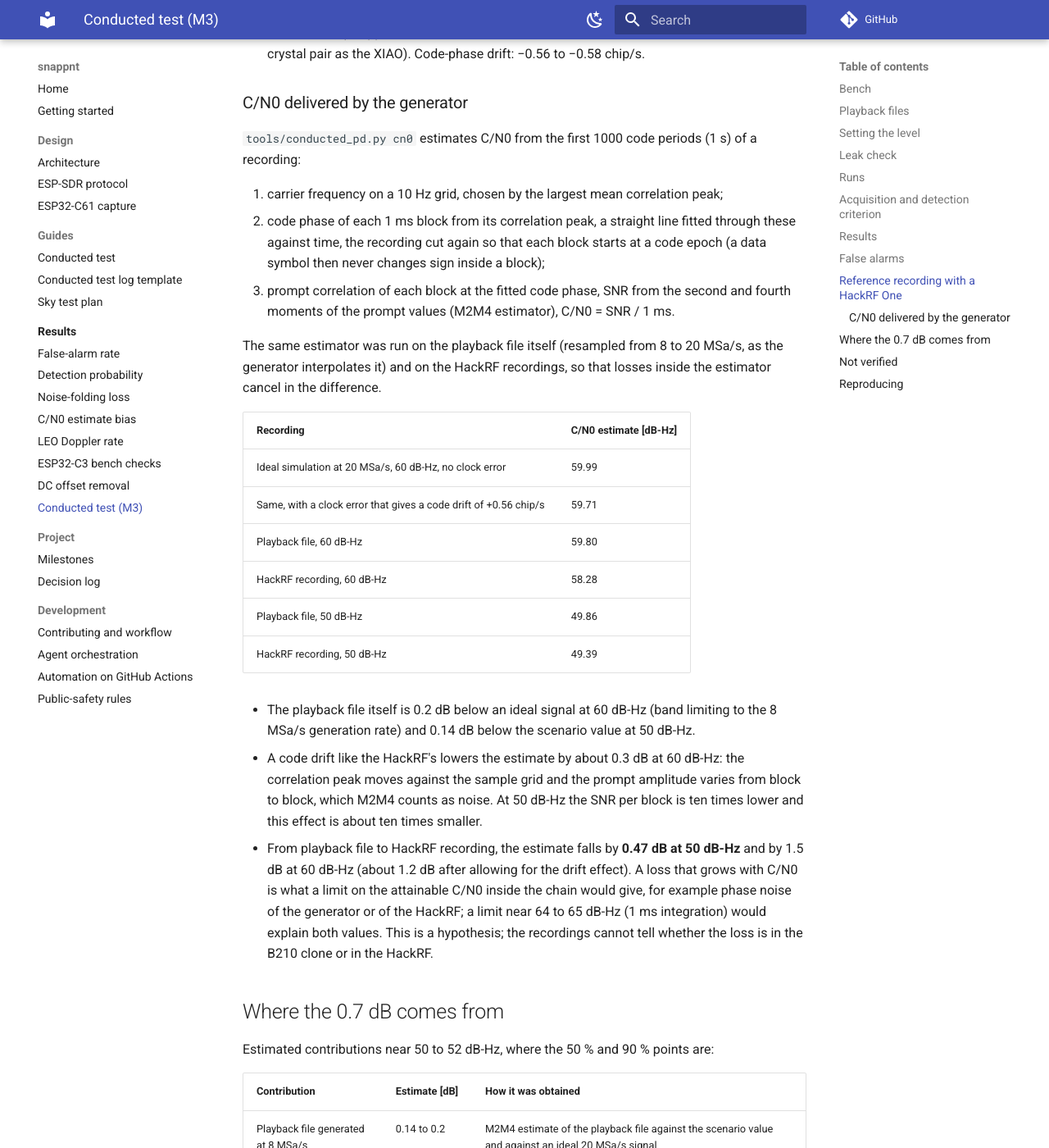
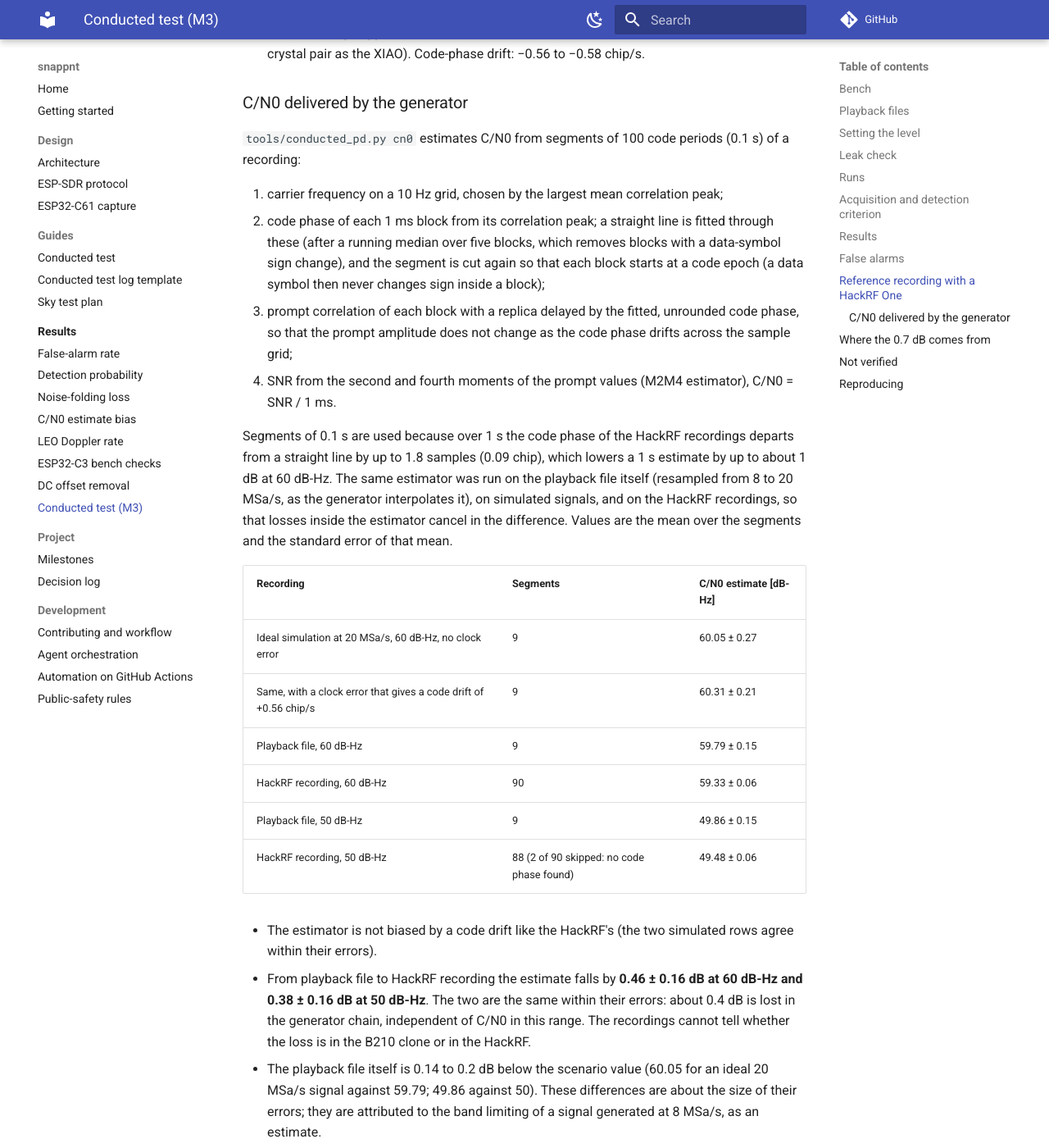
Before and after one commit to h-shiono/snappnt, an MkDocs documentation site: the page built from docs/results/conducted-m3.md, in a window 1280 px wide and 1400 px high, scrolled down 9432 px. Shown: the whole window at 82% size. Built offline with MkDocs 1.6.1 and Material for MkDocs 9.7.7, drawn with Linux system fonts in a browser that asks for light colours; comment, search, counter and statistics services are not loaded; some of the changed text lies outside the part shown.

Commit message:
Conducted-test tool: address review findings, fix the C/N0 estimator
- rise: refuse a directory whose captures have different sample rates
- cn0: read one code period more than asked for, so that aligning the blocks
  to a code epoch keeps the requested number; refuse fewer than two blocks
- cn0: prompt values from a replica delayed by the fitted, unrounded code
  phase (the rounded lag let the prompt amplitude change with the code drift,
  which M2M4 counts as noise); running median before the lag fit; estimates
  over segments (--segments) with mean and standard error
- tests: code drift with an off-grid carrier, too few blocks, mixed rates
- results page: delivered C/N0 from 0.1 s segments (chain loss about 0.4 dB
  at both 50 and 60 dB-Hz), full reproduction steps with the directory layout

Co-Authored-By: Claude Opus 5.5 <noreply@anthropic.com>
Signed-off-by: h-shiono <hato.gnss@gmail.com>

````diff
--- a/docs/results/conducted-m3.md
+++ b/docs/results/conducted-m3.md
@@ -295,41 +295,46 @@ One in place of the XIAO, with the same attenuators and DC block and the same tr
 
 ### C/N0 delivered by the generator
 
-`tools/conducted_pd.py cn0` estimates C/N0 from the first 1000 code periods (1 s) of a
+`tools/conducted_pd.py cn0` estimates C/N0 from segments of 100 code periods (0.1 s) of a
 recording:
 
 1. carrier frequency on a 10 Hz grid, chosen by the largest mean correlation peak;
-2. code phase of each 1 ms block from its correlation peak, a straight line fitted through
-   these against time, the recording cut again so that each block starts at a code epoch (a
+2. code phase of each 1 ms block from its correlation peak; a straight line is fitted through
+   these (after a running median over five blocks, which removes blocks with a data-symbol
+   sign change), and the segment is cut again so that each block starts at a code epoch (a
    data symbol then never changes sign inside a block);
-3. prompt correlation of each block at the fitted code phase, SNR from the second and fourth
-   moments of the prompt values (M2M4 estimator), C/N0 = SNR / 1 ms.
+3. prompt correlation of each block with a replica delayed by the fitted, unrounded code
+   phase, so that the prompt amplitude does not change as the code phase drifts across the
+   sample grid;
+4. SNR from the second and fourth moments of the prompt values (M2M4 estimator),
+   C/N0 = SNR / 1 ms.
 
-The same estimator was run on the playback file itself (resampled from 8 to 20 MSa/s, as the
-generator interpolates it) and on the HackRF recordings, so that losses inside the estimator
-cancel in the difference.
+Segments of 0.1 s are used because over 1 s the code phase of the HackRF recordings departs
+from a straight line by up to 1.8 samples (0.09 chip), which lowers a 1 s estimate by up to
+about 1 dB at 60 dB-Hz. The same estimator was run on the playback file itself (resampled
+from 8 to 20 MSa/s, as the generator interpolates it), on simulated signals, and on the
+HackRF recordings, so that losses inside the estimator cancel in the difference. Values are
+the mean over the segments and the standard error of that mean.
 
-| Recording | C/N0 estimate [dB-Hz] |
-|---|---|
-| Ideal simulation at 20 MSa/s, 60 dB-Hz, no clock error | 59.99 |
-| Same, with a clock error that gives a code drift of +0.56 chip/s | 59.71 |
-| Playback file, 60 dB-Hz | 59.80 |
-| HackRF recording, 60 dB-Hz | 58.28 |
-| Playback file, 50 dB-Hz | 49.86 |
-| HackRF recording, 50 dB-Hz | 49.39 |
+| Recording | Segments | C/N0 estimate [dB-Hz] |
+|---|---|---|
+| Ideal simulation at 20 MSa/s, 60 dB-Hz, no clock error | 9 | 60.05 ± 0.27 |
+| Same, with a clock error that gives a code drift of +0.56 chip/s | 9 | 60.31 ± 0.21 |
+| Playback file, 60 dB-Hz | 9 | 59.79 ± 0.15 |
+| HackRF recording, 60 dB-Hz | 90 | 59.33 ± 0.06 |
+| Playback file, 50 dB-Hz | 9 | 49.86 ± 0.15 |
+| HackRF recording, 50 dB-Hz | 88 (2 of 90 skipped: no code phase found) | 49.48 ± 0.06 |
 
-- The playback file itself is 0.2 dB below an ideal signal at 60 dB-Hz (band limiting to the
-  8 MSa/s generation rate) and 0.14 dB below the scenario value at 50 dB-Hz.
-- A code drift like the HackRF's lowers the estimate by about 0.3 dB at 60 dB-Hz: the
-  correlation peak moves against the sample grid and the prompt amplitude varies from block
-  to block, which M2M4 counts as noise. At 50 dB-Hz the SNR per block is ten times lower and
-  this effect is about ten times smaller.
-- From playback file to HackRF recording, the estimate falls by **0.47 dB at 50 dB-Hz** and
-  by 1.5 dB at 60 dB-Hz (about 1.2 dB after allowing for the drift effect). A loss that grows
-  with C/N0 is what a limit on the attainable C/N0 inside the chain would give, for example
-  phase noise of the generator or of the HackRF; a limit near 64 to 65 dB-Hz (1 ms
-  integration) would explain both values. This is a hypothesis; the recordings cannot tell
+- The estimator is not biased by a code drift like the HackRF's (the two simulated rows agree
+  within their errors).
+- From playback file to HackRF recording the estimate falls by **0.46 ± 0.16 dB at 60 dB-Hz
+  and 0.38 ± 0.16 dB at 50 dB-Hz**. The two are the same within their errors: about 0.4 dB is
+  lost in the generator chain, independent of C/N0 in this range. The recordings cannot tell
   whether the loss is in the B210 clone or in the HackRF.
+- The playback file itself is 0.14 to 0.2 dB below the scenario value (60.05 for an ideal
+  20 MSa/s signal against 59.79; 49.86 against 50). These differences are about the size of
+  their errors; they are attributed to the band limiting of a signal generated at 8 MSa/s, as
+  an estimate.
 
 ## Where the 0.7 dB comes from
 
@@ -338,9 +343,9 @@ Estimated contributions near 50 to 52 dB-Hz, where the 50 % and 90 % points are:
 | Contribution | Estimate [dB] | How it was obtained |
 |---|---|---|
 | Playback file generated at 8 MSa/s | 0.14 to 0.2 | M2M4 estimate of the playback file against the scenario value and against an ideal 20 MSa/s signal |
-| Generator chain (B210 clone and HackRF together) | about 0.45 | M2M4 estimate, HackRF recording against playback file, 50 dB-Hz; includes any loss in the HackRF, so it is an upper bound for the generator alone |
+| Generator chain (B210 clone and HackRF together) | about 0.4 (± 0.16) | M2M4 estimate, HackRF recording against playback file, at 50 and 60 dB-Hz; includes any loss in the HackRF, so it is an upper bound for the generator alone |
 | Carrier between grid points | about 0.16 | The measured carrier is 0.33 bin from the nearest grid point (sinc² loss 0.38 dB); in the simulation it is 0.25 bin away (12 ppm at 2492.028 MHz is −29.9 kHz on a 2441.4 Hz grid; loss 0.22 dB) |
-| **Sum** | **about 0.75 to 0.8** | |
+| **Sum** | **about 0.7 to 0.8** | |
 
 The sum is close to the measured shift of 0.7 dB, which leaves little for the XIAO's own
 receiver chain (gain, 14 MHz analog filter, DC removal, its oscillators) beyond what the
@@ -354,8 +359,8 @@ part, so this split is not exact.
   made after the ESP32 runs, not at the same time.
 - The generator's output power and the noise figures of the XIAO and of the HackRF (no power
   meter, no calibrated noise source).
-- Whether the chain loss of about 0.45 dB at 50 dB-Hz lies in the B210 clone or in the
-  HackRF; the same playback recorded by a second, different receiver would separate them.
+- Whether the chain loss of about 0.4 dB lies in the B210 clone or in the HackRF; the same
+  playback recorded by a second, different receiver would separate them.
 - The leak path with the XIAO's cable attached (the check measured it with the cable off).
 - The measured curve is from one XIAO board on one day.
 
@@ -369,15 +374,27 @@ code phase and C/N0 estimate. The per-run results are
 [conducted_m3_pd.csv](conducted_m3_pd.csv) and
 [conducted_m3_pd_dc_none.csv](conducted_m3_pd_dc_none.csv).
 
+The directory layout used below: `out/m3/off/` holds the 20 generator-off captures taken
+while setting the level (the reference of every `rise` value on this page); `out/m3/run/<run>/`
+holds one directory per row of the table in the section "Runs" (b0 to b8, cn50 to cn60,
+noise, off), in that order.
+
 ```bash
-# playback files
-uv run snappnt sim scenarios/navic_s_conducted_gen_cn0_50.yaml --uhd -o out/m3/play/navic_s_conducted_gen_cn0_50
-# transmit (run by a person, after checking the path is closed)
-tx_samples_from_file --args "num_send_frames=512" --file <playback>.uhd.sc16 --type short \
-    --freq 2490528000.0 --rate 8000000.0 --gain 60 --repeat
-# capture, one directory per run
+# playback files, one per scenario of the section "Playback files"
+for s in navic_s_conducted_gen navic_s_conducted_gen_cn0_{50,51,52,53,55} navic_s_conducted_gen_noise; do
+    uv run snappnt sim scenarios/$s.yaml --uhd -o out/m3/play/$s
+done
+# generator-off reference for the level (generator connected, not streaming)
 uv run snappnt capture <port> --freq-hz 2492e6 --rate-sps 80e6 -n 16380 --gain 60 \
-    --bandwidth-mhz 14 --count 200 -o out/m3/run/cn50/cn50
+    --bandwidth-mhz 14 --count 20 -o out/m3/off/off
+# for each run of the section "Runs", in order: a person starts the generator with the
+# run's playback file (60 dB-Hz for b0 to b8, nothing for "off") ...
+tx_samples_from_file --args "num_send_frames=512" --file out/m3/play/<playback>.uhd.sc16 \
+    --type short --freq 2490528000.0 --rate 8000000.0 --gain 60 --repeat
+# ... waits for "Press Ctrl + C to stop streaming", and the run is captured
+# (--count 20 for a bracket, 200 otherwise), then the generator is stopped
+uv run snappnt capture <port> --freq-hz 2492e6 --rate-sps 80e6 -n 16380 --gain 60 \
+    --bandwidth-mhz 14 --count <20 or 200> -o out/m3/run/<run>/<run>
 # level, leak and reference checks
 uv run python tools/conducted_pd.py rise out/m3/off out/m3/run/cn60
 uv run python tools/conducted_pd.py rise out/m3/hackrf/off out/m3/hackrf/on60 \
@@ -397,6 +414,7 @@ uv run python tools/conducted_pd.py acquire out/m3/run/b0 out/m3/run/cn60 out/m3
     --center-hz 46608 --freq-span-hz 3000 --freq-step-hz 100 --remove-dc mean -o out/m3/fine.csv
 # delivered C/N0
 uv run python tools/conducted_pd.py cn0 out/m3/play/navic_s_conducted_gen_cn0_50 \
-    --carrier-hz 1500000 --resample-sps 20e6
-uv run python tools/conducted_pd.py cn0 out/m3/hackrf/on50 --carrier-hz 2029750
+    --carrier-hz 1500000 --resample-sps 20e6 --blocks 100 --segments 10
+uv run python tools/conducted_pd.py cn0 out/m3/hackrf/on50 --carrier-hz 2029750 \
+    --blocks 100 --segments 90
 ```
````
Also changed, not shown: 2 other files.
